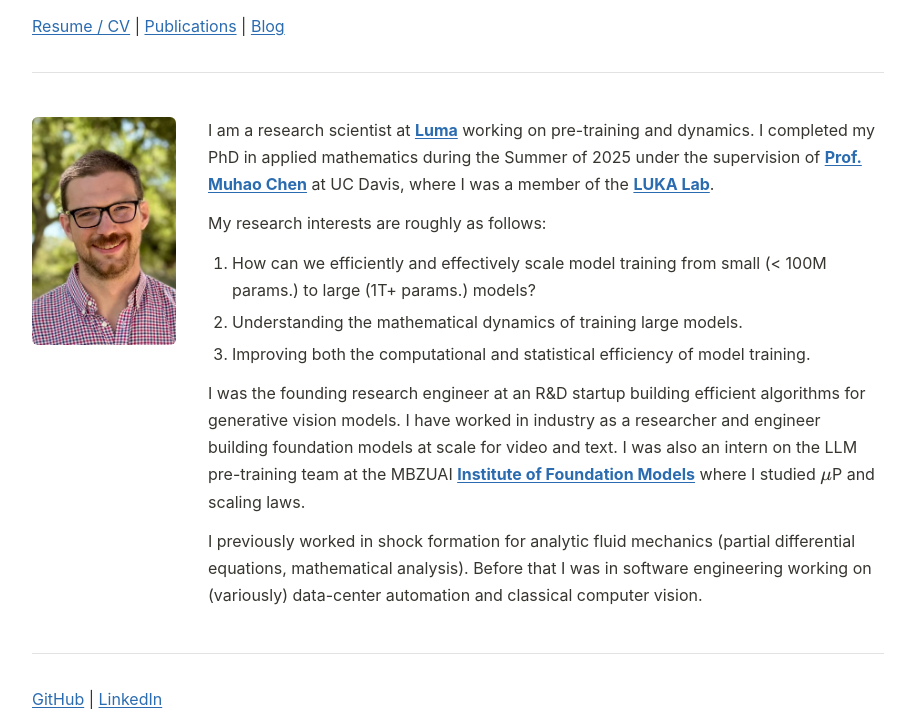
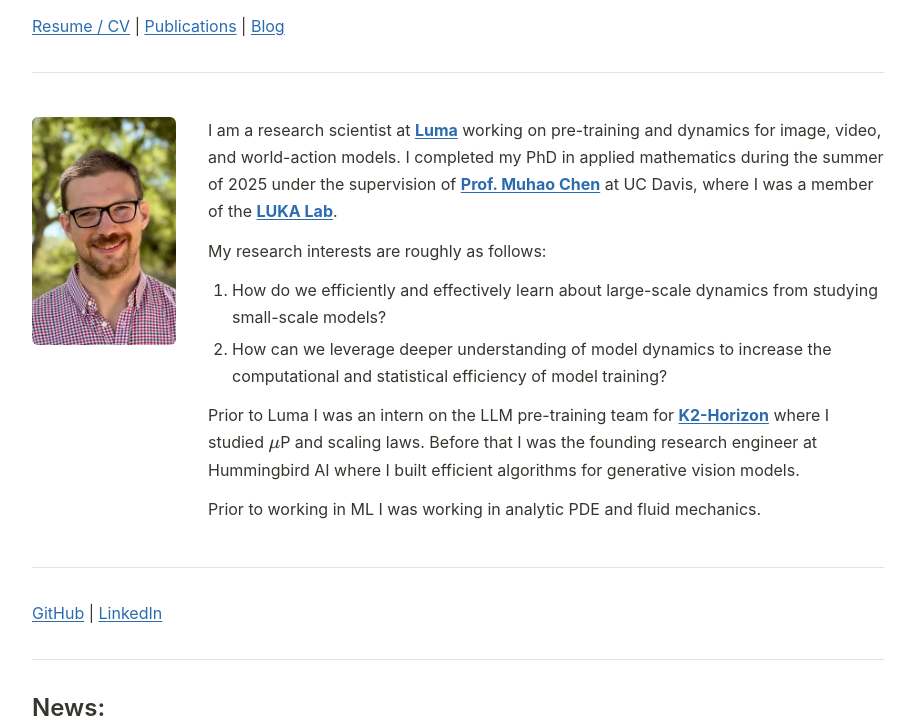
Before and after one commit to KyroChi/kyrochi.github.io, a plain HTML site: page index.html in a window 1280 px wide. Shown: the part 67-795 px from the top of the page, without its empty margins (182-1097 px from the left). Drawn offline with nearby package versions, Linux system fonts and the light colour scheme.

Commit message:
Update homepage bio and link K2-Horizon
Co-Authored-By: Claude Opus 5.5 <noreply@anthropic.com>

```diff
--- a/index.html
+++ b/index.html
@@ -35,15 +35,14 @@
 <div class="homepage-header">
 <p><img id="profile-pic" src="static/images/IMG_0827.png" data-normal="static/images/IMG_0827.png" data-synthwave="static/images/synthwave.png" alt="Kyle R. Chickering"></p>
 <div class="bio">
-<p>I am a research scientist at <strong><a href="https://lumalabs.ai/">Luma</a></strong> working on pre-training and dynamics. I completed my PhD in applied mathematics during the Summer of 2025 under the supervision of <strong><a href="https://muhaochen.github.io/">Prof. Muhao Chen</a></strong> at UC Davis, where I was a member of the <strong><a href="https://luka-group.github.io/">LUKA Lab</a></strong>.</p>
+<p>I am a research scientist at <strong><a href="https://lumalabs.ai/">Luma</a></strong> working on pre-training and dynamics for image, video, and world-action models. I completed my PhD in applied mathematics during the summer of 2025 under the supervision of <strong><a href="https://muhaochen.github.io/">Prof. Muhao Chen</a></strong> at UC Davis, where I was a member of the <strong><a href="https://luka-group.github.io/">LUKA Lab</a></strong>.</p>
 <p>My research interests are roughly as follows:</p>
 <ol>
-<li>How can we efficiently and effectively scale model training from small (&lt; 100M params.) to large (1T+ params.) models?</li>
-<li>Understanding the mathematical dynamics of training large models.</li>
-<li>Improving both the computational and statistical efficiency of model training.</li>
+<li>How do we efficiently and effectively learn about large-scale dynamics from studying small-scale models?</li>
+<li>How can we leverage deeper understanding of model dynamics to increase the computational and statistical efficiency of model training?</li>
 </ol>
-<p>I was the founding research engineer at an R&amp;D startup building efficient algorithms for generative vision models. I have worked in industry as a researcher and engineer building foundation models at scale for video and text. I was also an intern on the LLM pre-training team at the MBZUAI <strong><a href="https://ifm.mbzuai.ac.ae/">Institute of Foundation Models</a></strong> where I studied $\mu$P and scaling laws.</p>
-<p>I previously worked in shock formation for analytic fluid mechanics (partial differential equations, mathematical analysis). Before that I was in software engineering working on (variously) data-center automation and classical computer vision.</p>
+<p>Prior to Luma I was an intern on the LLM pre-training team for <strong><a href="https://ifm.ai/k2/">K2-Horizon</a></strong> where I studied $\mu$P and scaling laws. Before that I was the founding research engineer at Hummingbird AI where I built efficient algorithms for generative vision models.</p>
+<p>Prior to working in ML I was working in analytic PDE and fluid mechanics.</p>
 </div>
 </div>
 <hr />
```
